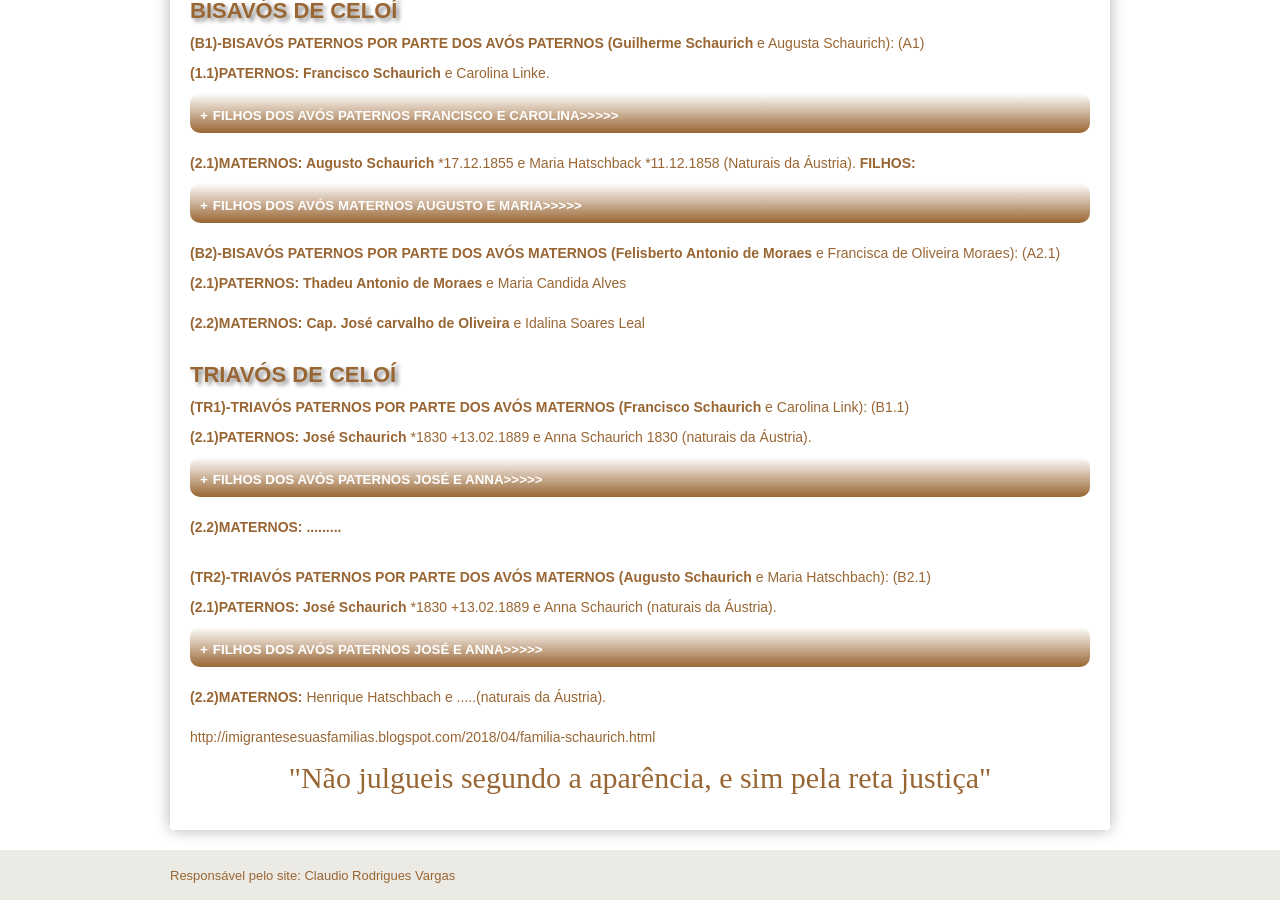
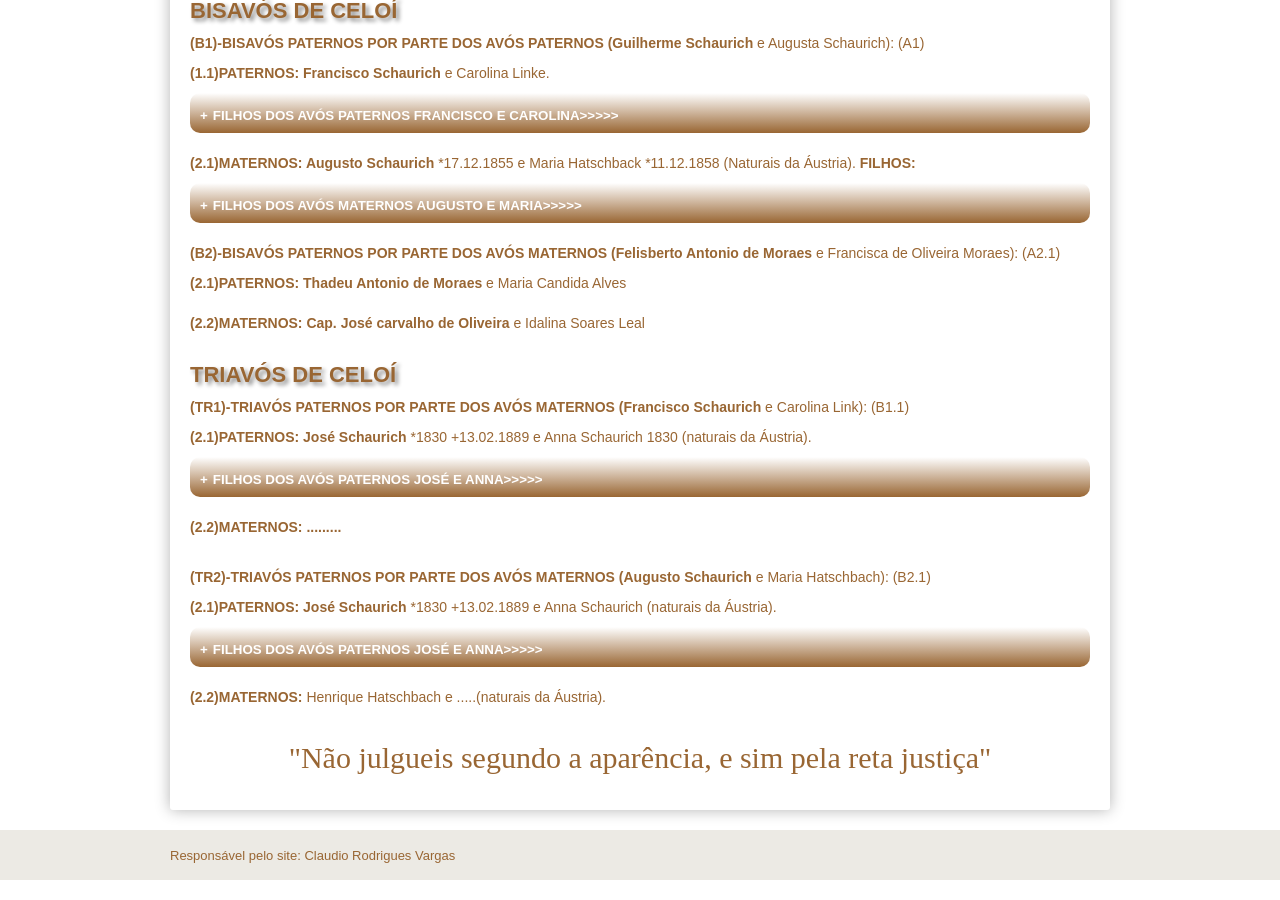
Before and after one commit to claudiovargas1955/claudiovargas1955.github.io, a Jekyll site: the page built from _pages/familia-schaurich.html, in a window 1280 px wide and 900 px high, scrolled down 1094 px. Built offline with Jekyll 4.4.1, drawn with Linux system fonts in a browser that asks for light colours; some web fonts are replaced; some of the changed lines change nothing that is shown.

Commit message:
Update familia-schaurich.html

```diff
--- a/_pages/familia-schaurich.html
+++ b/_pages/familia-schaurich.html
@@ -434,6 +434,5 @@ Ortiz  avós maternos: José da Silva Moura e Francisca Vargas de Moura RC-83).
         de Julio Schaurich). </p></details><br>
 
 <p><b>(2.2)MATERNOS: </b>Henrique Hatschbach e .....(naturais da Áustria). <br><br>
-http://imigrantesesuasfamilias.blogspot.com/2018/04/familia-schaurich.html
 
 <p style="text-align:center; color:#996633; font-size:30px; font-family: 'Rancho', cursive ">"Não julgueis segundo a aparência, e sim pela reta justiça"</p>
```
